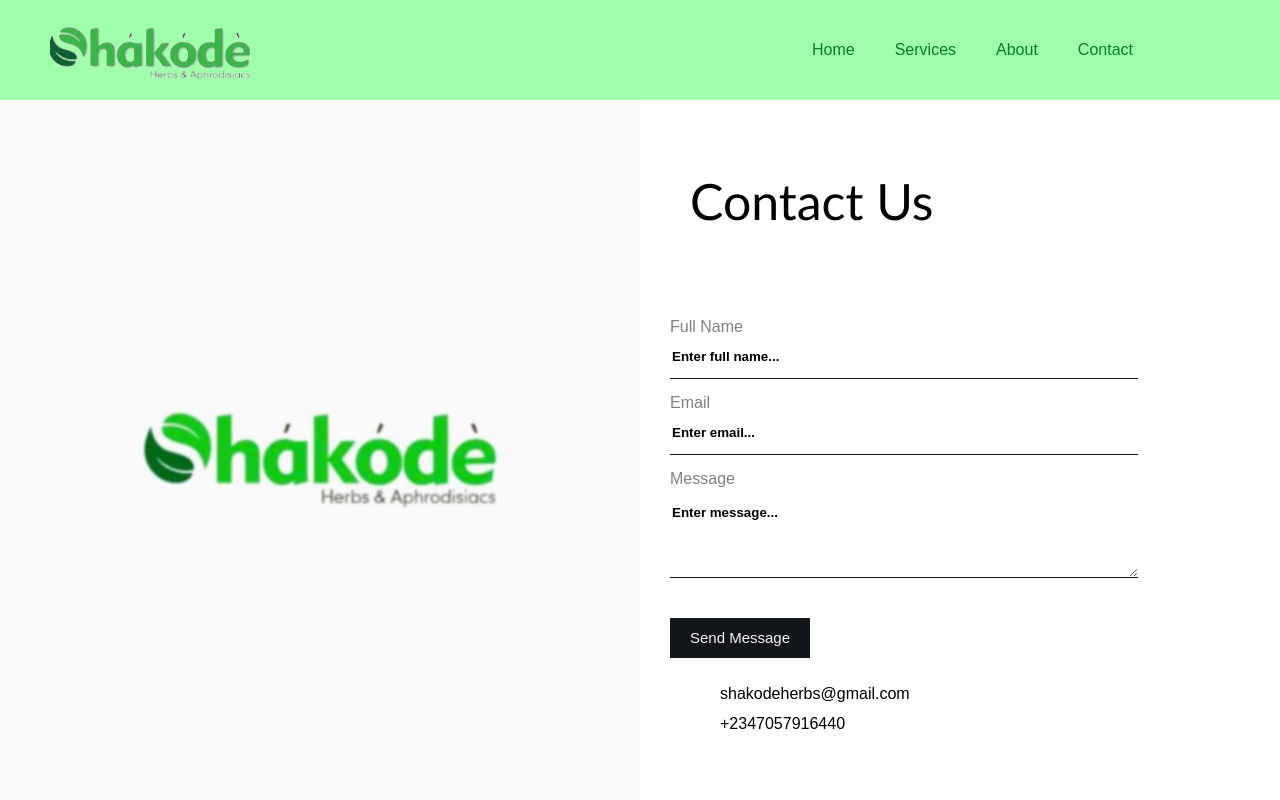
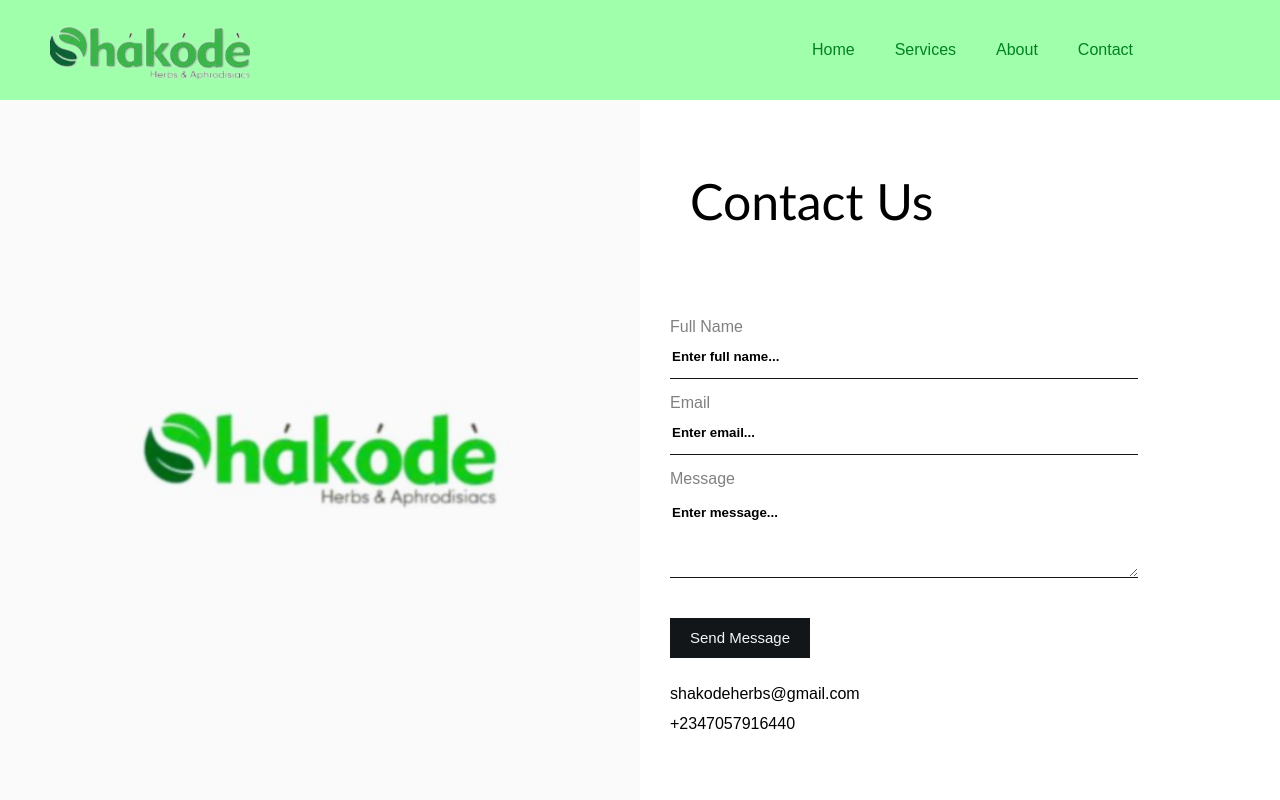
Before and after one commit to ZzelakS/shakodeclinic, a React (Create React App) app: page /contact in a window 1280 px wide. Shown: the top 800 px of the page. Built offline with nearby package versions, Linux system fonts and the light colour scheme; the HTML template or start-up script is replaced by a standard one.

Commit message:
updated services page

```diff
--- a/src/components/Navbar.js
+++ b/src/components/Navbar.js
@@ -16,7 +16,7 @@
         <img className="Logo" src={Logo}/>
         <div className="hiddenLinks">
           <Link to="/"> Home </Link>
-          <Link to="/services"> Services </Link>
+          <Link to="/menu"> Services </Link>
           <Link to="/about"> About </Link>
           <Link to="/contact"> Contact </Link>
         </div>
--- a/src/styles/Contact.css
+++ b/src/styles/Contact.css
@@ -84,7 +84,7 @@
 h4 {
   line-height: 20px;
   padding-bottom: 50px;
-  margin-left: 50px;
+  /* margin-left: 50px; */
   font-weight: 100;
   line-height: 30px;
 }
```
